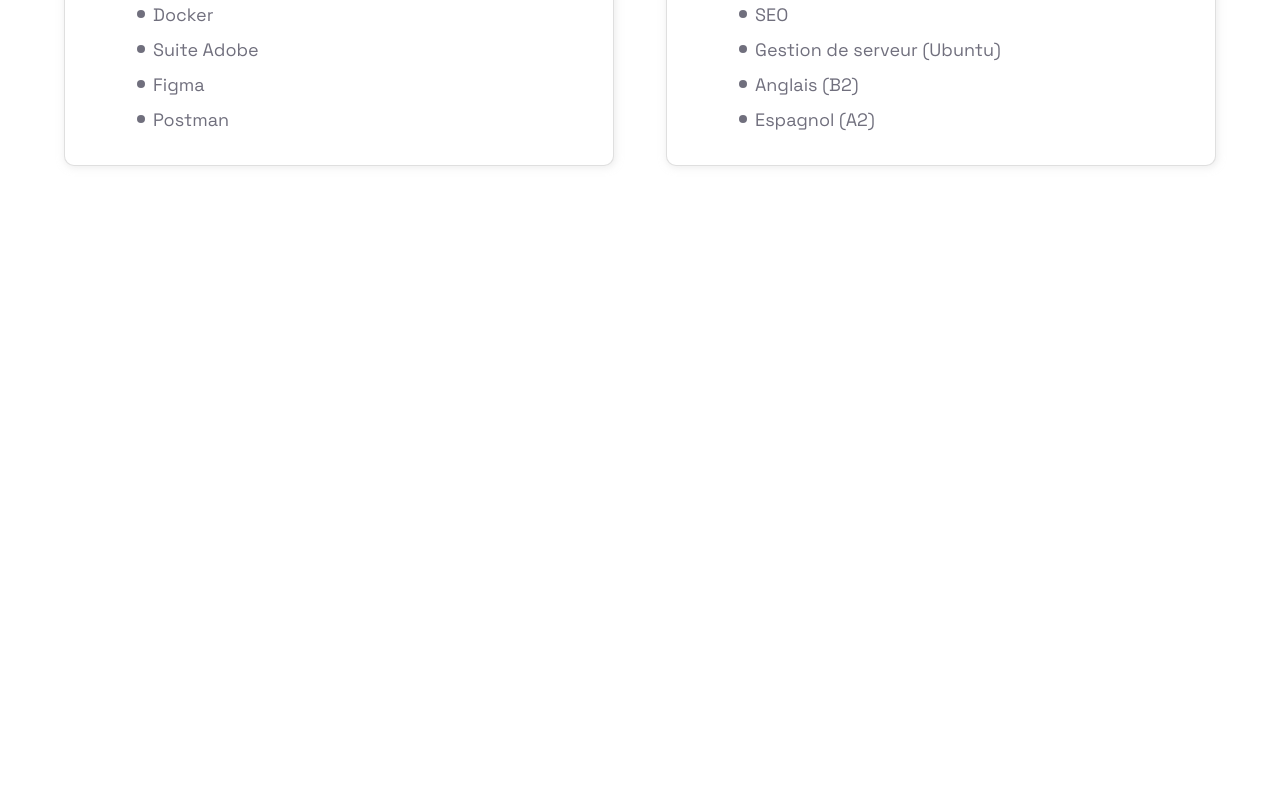
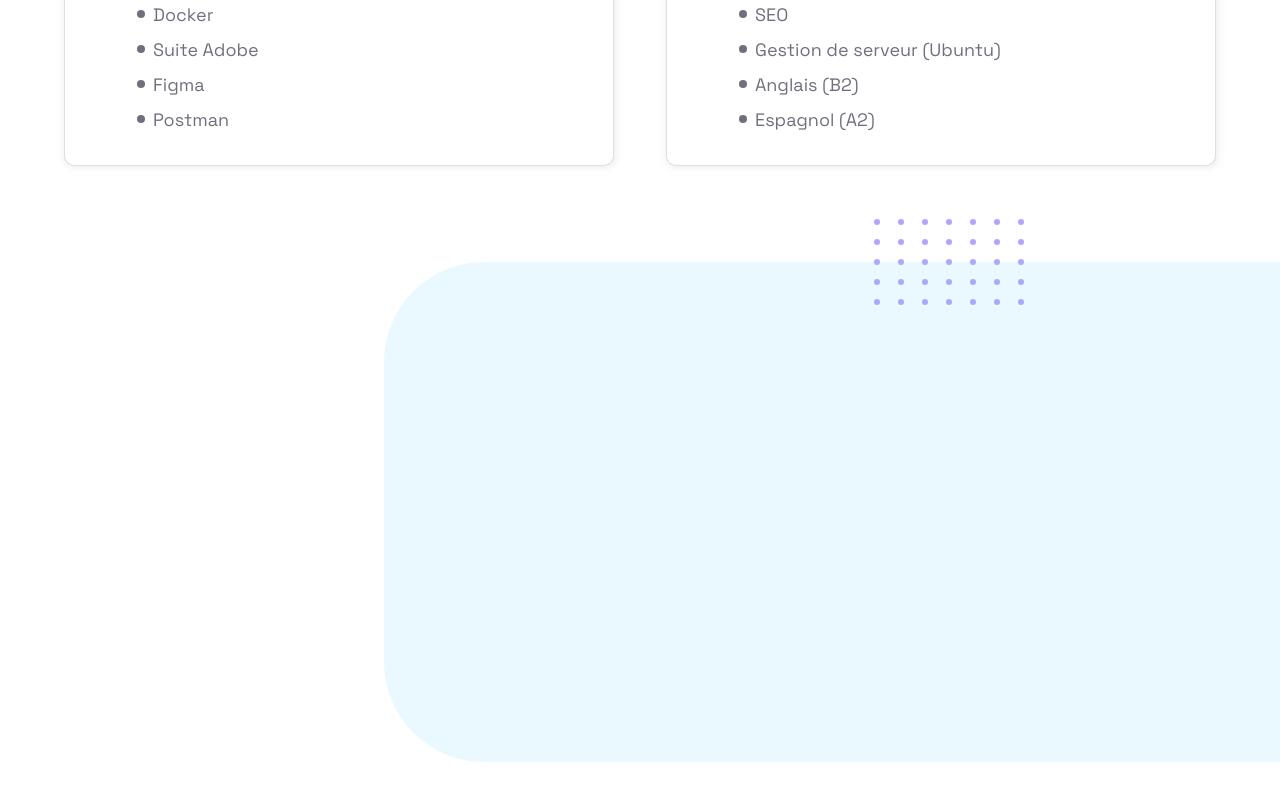
Before and after one commit to JulienB18/Portfolio, a Next.js app: page / in a window 1280 px wide. Shown: the part 1808-2608 px from the top of the page. Built offline with nearby package versions, Linux system fonts and the light colour scheme.

Commit message:
ADD home rework & project aside

```diff
--- /dev/null
+++ b/src/components/section/Home/components/HomePresentation.tsx
@@ -0,0 +1,24 @@
+import * as React from 'react';
+
+import { useRouter } from 'next/router';
+
+import DotGrid from 'components/styleguide/svg/DotGrid';
+
+const HomePresentation = () => {
+    const router = useRouter();
+    return (
+        <div className="home-presentation">
+            <div className="home-presentation-dotgrid home-presentation-dotgrid_top">
+                <DotGrid />
+            </div>
+            <div className="home-presentation-container">
+                <img src={`.${router.basePath}/assets/images/ProfilePic.png`} alt="Julien Boutet" />
+            </div>
+            <div className="home-presentation-dotgrid home-presentation-dotgrid_bot">
+                <DotGrid />
+            </div>
+        </div>
+    );
+};
+
+export default HomePresentation;
--- /dev/null
+++ b/src/components/section/Home/components/HomeTitle.tsx
@@ -0,0 +1,35 @@
+import * as React from 'react';
+
+import Button from 'components/styleguide/Button';
+import MouseScroll from 'components/styleguide/svg/MouseScroll';
+
+const onCvClick = () => {};
+
+const HomeTitle = () => {
+    return (
+        <div className="home-title">
+            <h1>
+                👋Bonjour, je suis <span>Julien</span>, développeur web et mobile
+            </h1>
+            <p className="home-title-description">
+                originaire de Bourges. Spécialisé en intégration web et développement Front-end, je suis passionné par
+                mon métier et la découverte des différents secteurs d’activités de mes clients.
+            </p>
+            <p className="home-title-description">
+                Du développement d’applications web ou mobile, au développement de site e-commerce ou wordpress, je
+                m’adapte à tout type de projet. N’hésitez pas à me contacter !
+            </p>
+            <div className="home-title-buttons">
+                <div className="home-title-buttons-cv">
+                    <Button text="Télécharger mon cv" buttonFunc={onCvClick} />
+                </div>
+                <div className="home-title-buttons-scroll">
+                    <MouseScroll />
+                    <p>Me découvrir</p>
+                </div>
+            </div>
+        </div>
+    );
+};
+
+export default HomeTitle;
--- a/src/components/section/Home/index.tsx
+++ b/src/components/section/Home/index.tsx
@@ -1,50 +1,13 @@
 import * as React from 'react';
 
-import { useRouter } from 'next/router';
-
-import Button from 'components/styleguide/Button';
-import DotGrid from 'components/styleguide/svg/DotGrid';
-import MouseScroll from 'components/styleguide/svg/MouseScroll';
-
-const onCvClick = () => {};
+import HomePresentation from './components/HomePresentation';
+import HomeTitle from './components/HomeTItle';
 
 const Home = () => {
-    const router = useRouter();
     return (
         <section className="home">
-            <div className="home-title">
-                <h1>
-                    👋Bonjour, je suis <span>Julien</span>, développeur web et mobile
-                </h1>
-                <p className="home-title-description">
-                    originaire de Bourges. Spécialisé en intégration web et développement Front-end, je suis passionné
-                    par mon métier et la découverte des différents secteurs d’activités de mes clients.
-                </p>
-                <p className="home-title-description">
-                    Du développement d’applications web ou mobile, au développement de site e-commerce ou wordpress, je
-                    m’adapte à tout type de projet. N’hésitez pas à me contacter !
-                </p>
-                <div className="home-title-buttons">
-                    <div className="home-title-buttons-cv">
-                        <Button text="Télécharger mon cv" buttonFunc={onCvClick} />
-                    </div>
-                    <div className="home-title-buttons-scroll">
-                        <MouseScroll />
-                        <p>Me découvrir</p>
-                    </div>
-                </div>
-            </div>
-            <div className="home-presentation">
-                <div className="home-presentation-dotgrid home-presentation-dotgrid_top">
-                    <DotGrid />
-                </div>
-                <div className="home-presentation-container">
-                    <img src={`.${router.basePath}/assets/images/ProfilePic.png`} alt="Julien Boutet" />
-                </div>
-                <div className="home-presentation-dotgrid home-presentation-dotgrid_bot">
-                    <DotGrid />
-                </div>
-            </div>
+            <HomeTitle />
+            <HomePresentation />
         </section>
     );
 };
--- /dev/null
+++ b/src/components/section/Projects/index.tsx
@@ -0,0 +1,22 @@
+import * as React from 'react';
+
+import DotGrid from 'components/styleguide/svg/DotGrid';
+
+const Projects = () => {
+    return (
+        <section className="projects">
+            <aside className="projects-aside">
+                <div className="projects-aside-rectangle"></div>
+                <div className="projects-aside-dot">
+                    <DotGrid />
+                </div>
+            </aside>
+
+            <div className="classic-max-width">
+                <div className="projects-content"></div>
+            </div>
+        </section>
+    );
+};
+
+export default Projects;
--- a/src/pages/index.tsx
+++ b/src/pages/index.tsx
@@ -3,6 +3,7 @@
 import Header from 'components/section/Header';
 import HeaderMobileNav from 'components/section/Header/HeaderMobileNav';
 import Home from 'components/section/Home';
+import Projects from 'components/section/Projects';
 import Skills from 'components/section/Skills';
 import CustomHead from 'layout/Head';
 import { AppConfig } from 'utils/AppConfig';
@@ -23,6 +24,7 @@
                 <div className="classic-max-width">
                     <Skills />
                 </div>
+                <Projects />
             </main>
             <HeaderMobileNav />
         </div>
--- /dev/null
+++ b/src/styles/content/Projects/index.scss
@@ -0,0 +1,29 @@
+.projects {
+    width: 100%;
+    &-aside {
+        position: relative;
+        width: 100%;
+        @include flexEnd;
+        &-rectangle {
+            background: #e9f9ff;
+            height: 500px;
+            width: 70%;
+            border-top-left-radius: 100px;
+            border-bottom-left-radius: 100px;
+        }
+        &-dot {
+            display: none;
+            position: absolute;
+            right: 20%;
+            top: -43px;
+        }
+    }
+
+    @media screen and (min-width: 450px) {
+        &-aside {
+            &-dot {
+                display: block;
+            }
+        }
+    }
+}
--- a/src/styles/content/index.scss
+++ b/src/styles/content/index.scss
@@ -1,3 +1,4 @@
 @import './Header/index.scss';
 @import './Home/index.scss';
 @import './Skills/index.scss';
+@import './Projects/index.scss';
```
